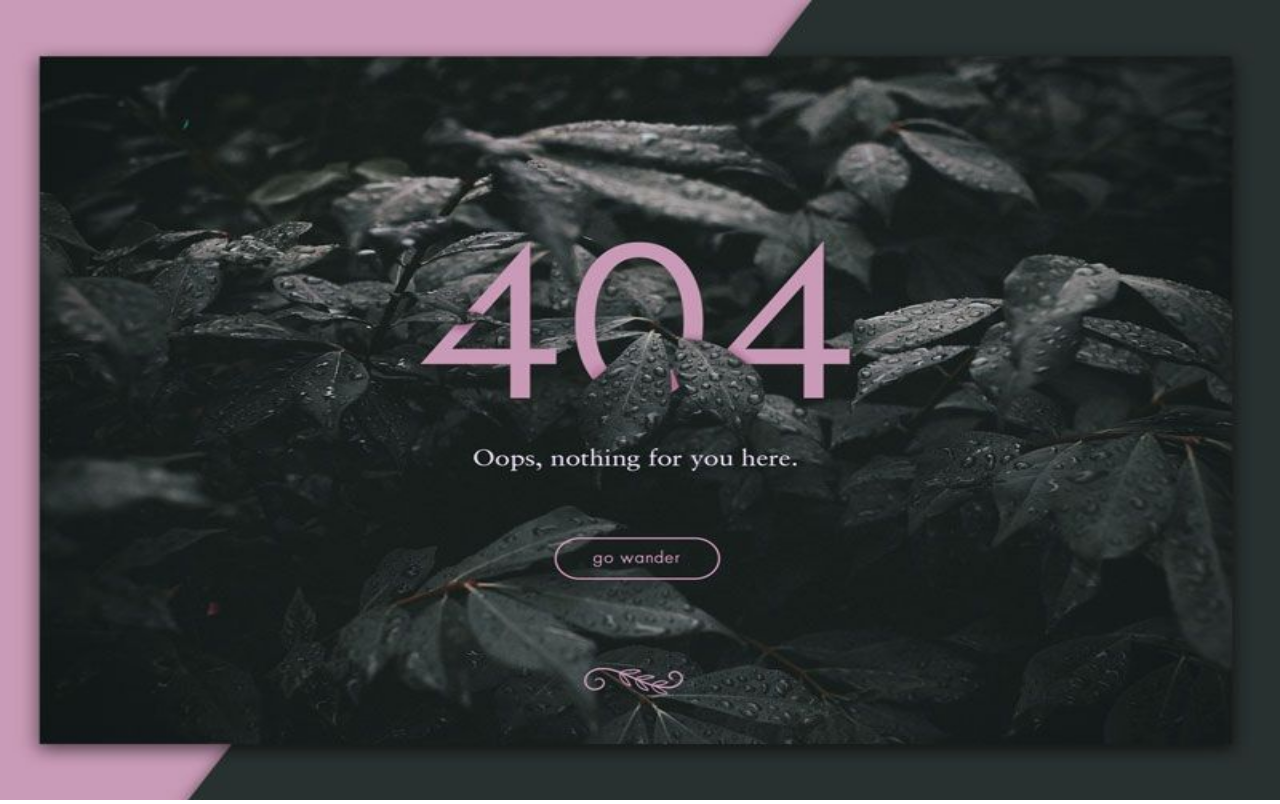
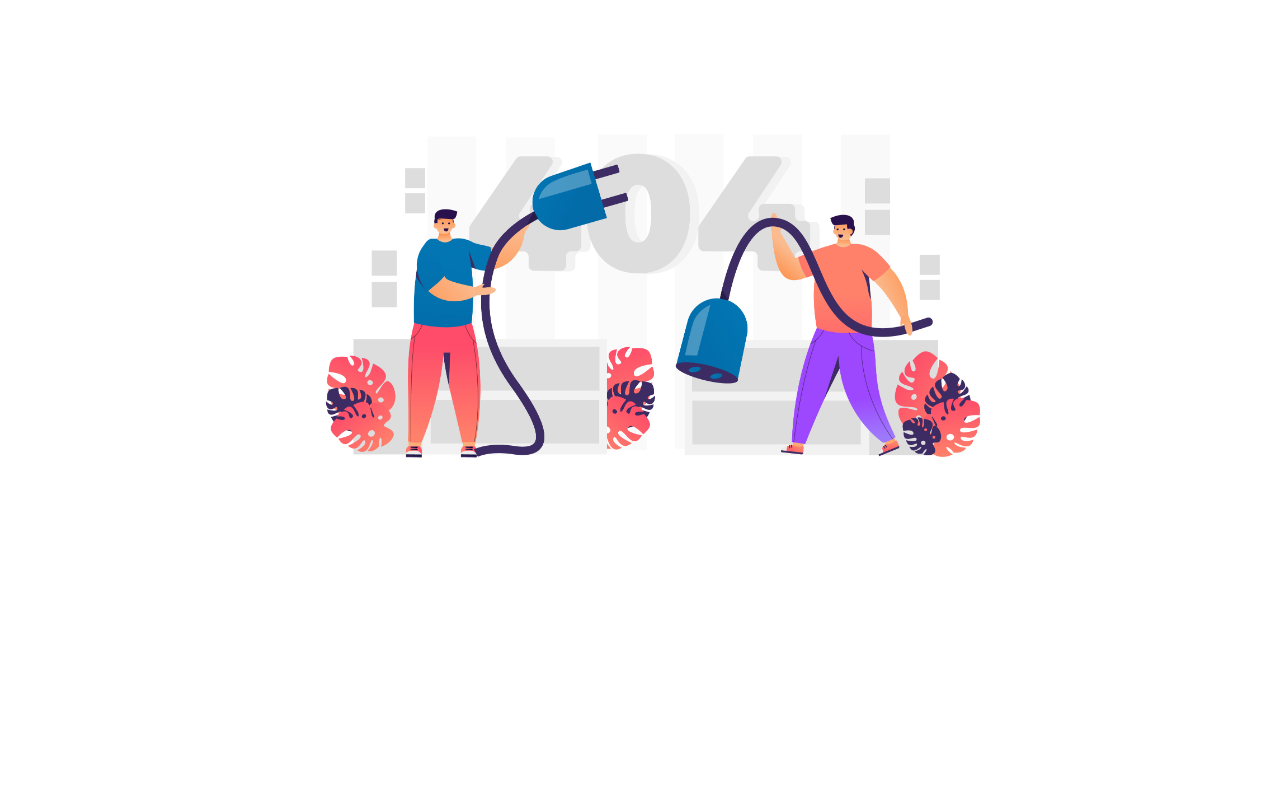
Before and after one commit to Jam-Hejrati/Plant-Shopping-Web-Site, a plain HTML site: page html/404.html in a window 1280 px wide. Drawn offline with Linux system fonts and the light colour scheme.

Commit message:
404 img changed

```diff
--- a/asset/style/ErrorStyle.css
+++ b/asset/style/ErrorStyle.css
@@ -7,10 +7,11 @@
 body {
   width: 100%;
   height: 100vh;
+  display: flex;
+  justify-content: center;
 }
 
 img {
-  width: 100%;
-  height: 100vh;
+  height: 70%;
   overflow: hidden;
 }
--- a/html/404.html
+++ b/html/404.html
@@ -8,6 +8,6 @@
     <link rel="stylesheet" href="../asset/style/ErrorStyle.css" />
   </head>
   <body>
-    <img src="../asset/Img/404 Page.jpeg" alt="error-404" />
+    <img src="../asset/Img/3.jpg" alt="error-404" />
   </body>
 </html>
```
Also changed, not shown: asset/Img/3.jpg (added), asset/Img/404 Page.jpeg (deleted).
